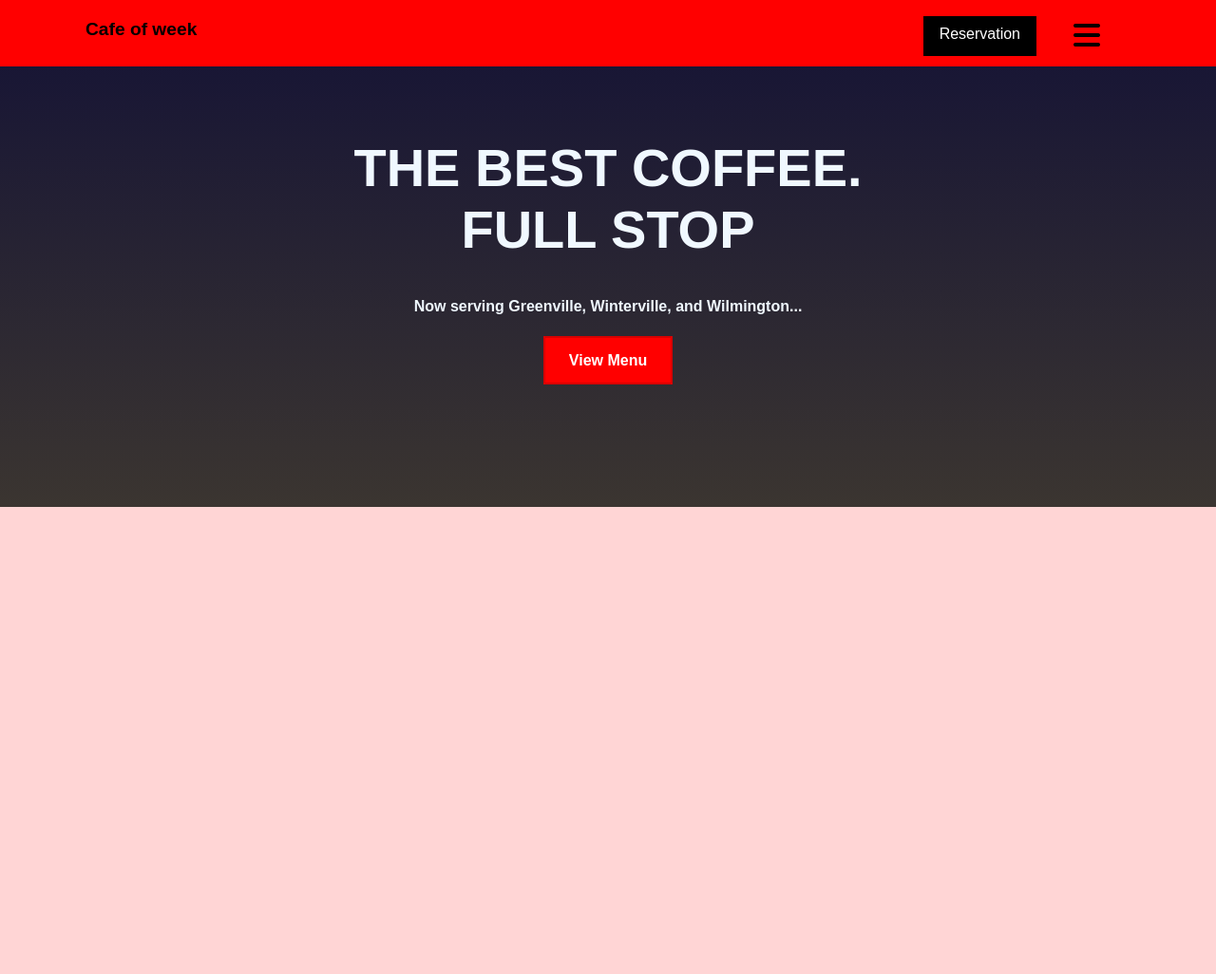
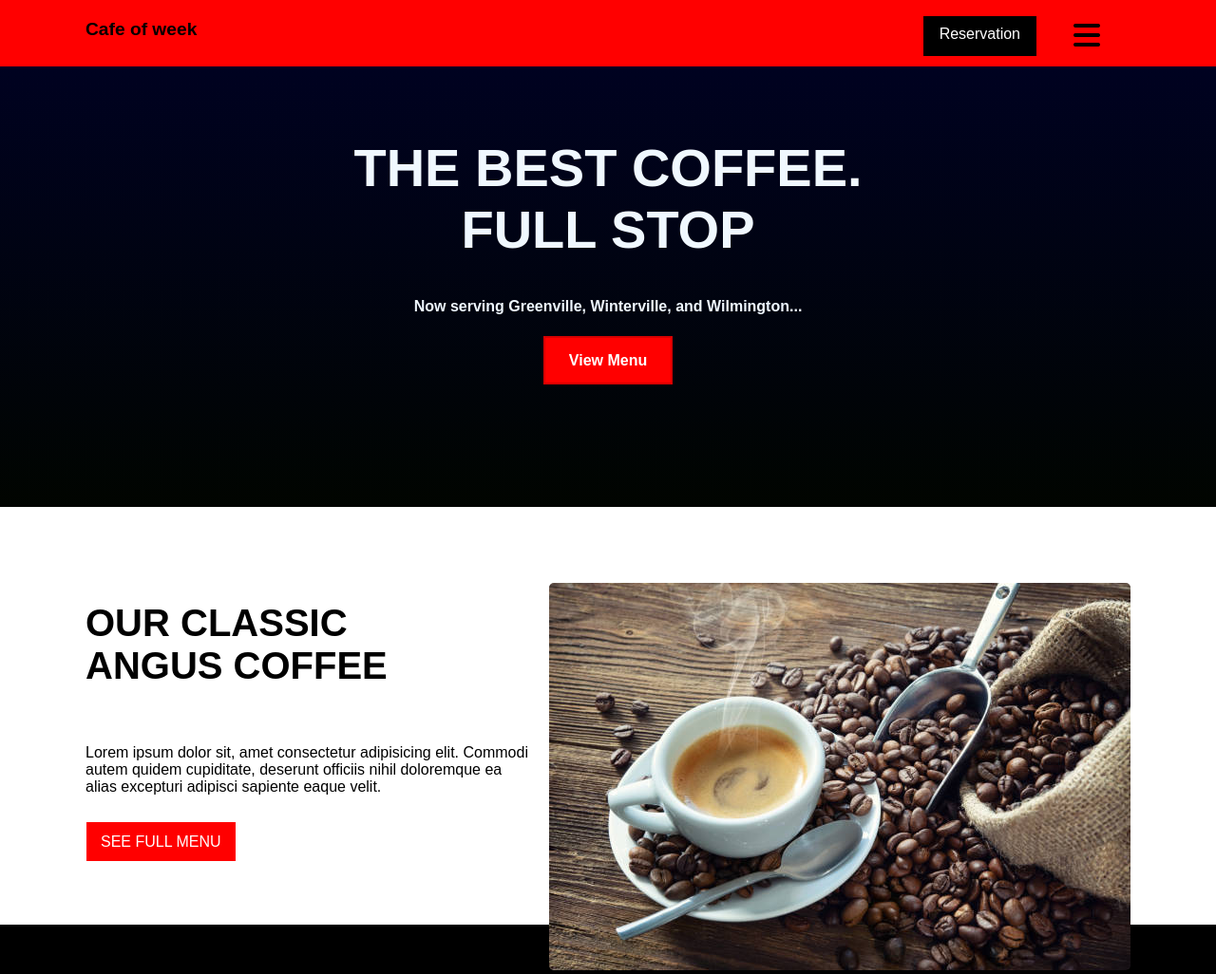
Before and after one commit to NoelGamaliel/concours-web, a plain HTML site: page index.html in a window 1280 px wide. Shown: the whole page at 95% size. Before the commit the page ends 960 px from the top, so only its background shows below. Drawn offline with Linux system fonts and the light colour scheme; files whose address does not match are found by name.

Commit message:
Modification of the details section of home page

```diff
--- a/assets/css/style.css
+++ b/assets/css/style.css
@@ -2,12 +2,13 @@
     box-sizing: border-box;
     margin: 0;
     padding: 0;
+    z-index: 0;
 }
 
 body {
     font-size: 1em;
     font-family:'Montserrat', sans-serif;
-    background-color: #ff00002a;
+    background-color: #000;
     height: 120vh;
 }
 
@@ -15,6 +16,7 @@ body {
     background-color: #ff0000;
     position: fixed;
     width: 100%;
+    z-index: 100;
 }
 
 .navigation {
@@ -100,6 +102,7 @@ body {
     background-size: cover;
     background-repeat: no-repeat;
     object-fit: cover;
+    z-index: -1;
 }
 
 .banner .container {
@@ -118,6 +121,7 @@ body {
     animation-name: slider;
     animation-iteration-count: 1;
     animation-direction: alternate;
+
 }
 
 .banner .banner-content p {
@@ -137,12 +141,11 @@ body {
 
 }
 
-
 /* animation banner title */
 @keyframes slider {
     from {
         margin-bottom: 100%;
-        width: 800%;
+        width: 200%;
     }
 
     to {
@@ -150,3 +153,47 @@ body {
         width: 100%;
     }
 }
+
+/* details-all */
+.details-all {
+    padding: 80px 0;
+    margin-bottom: 20px;
+    background: #fff;
+    height: 55vh;
+}
+
+.details-all .wrapper {
+    display: flex;
+}
+
+.wrapper {
+    display: grid;
+    grid-template-columns: 1fr (50%, 50%);
+    grid-gap: 20px;
+}
+/*
+.details-all .wrapper-details-items {
+    border: 1px solid #ff0000;
+}
+*/
+.details-all .wrapper-details-items h2 {
+    margin-bottom: 40px;
+    font-size: 2.5em;
+    padding: 20px 0;
+}
+.details-all .wrapper-details-items p {
+    margin-bottom: 40px;
+
+}
+.details-all .wrapper-details-items .btn-details a {
+    background-color: #ff0000;
+    color: #fff;
+    border: 1px solid #fff;
+    font-weight: 500;
+    text-decoration: none;
+    padding: 12px 15px;
+}
+/* details-all .wrapper-details-items images*/
+.details-all .wrapper-details-items img {
+    border-radius: 5px 5px;
+}
--- a/index.html
+++ b/index.html
@@ -56,6 +56,26 @@
 
         </section>
 
+        <section class="details-all">
+            <div class="container">
+                <div class="wrapper">
+                    <div class="wrapper-details-items">
+                        <h2>OUR CLASSIC <br> ANGUS COFFEE</h2>
+                        <p>
+                            Lorem ipsum dolor sit, amet consectetur adipisicing elit. Commodi autem quidem cupiditate, deserunt officiis nihil doloremque ea alias excepturi adipisci sapiente eaque velit.
+                        </p>
+
+                        <div class="btn-details">
+                            <a href="#">SEE FULL MENU</a>
+                        </div>
+                    </div>
+                    <div class="wrapper-details-items">
+                        <img src="/assets/img/coffee-1.jpg" alt="coffee" srcset="">
+                    </div>
+                </div>
+            </div>
+        </section>
+
 
 
 
```
